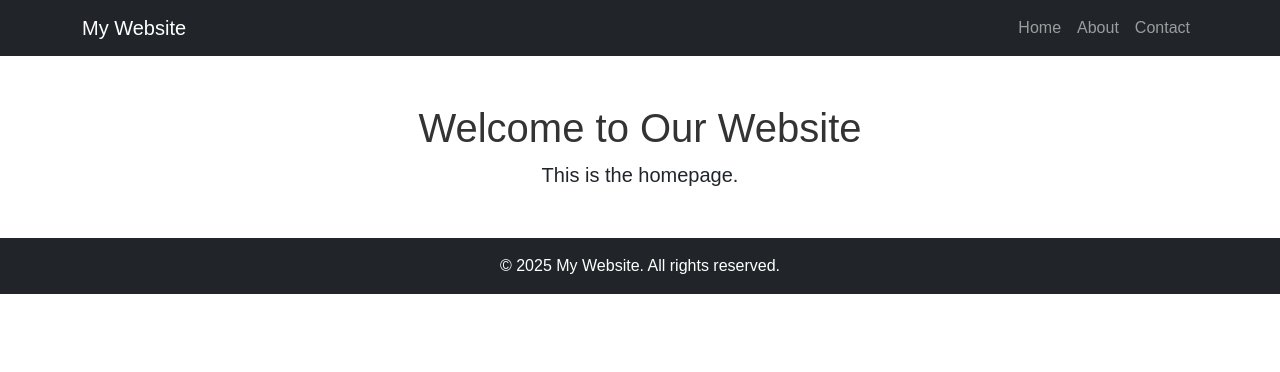
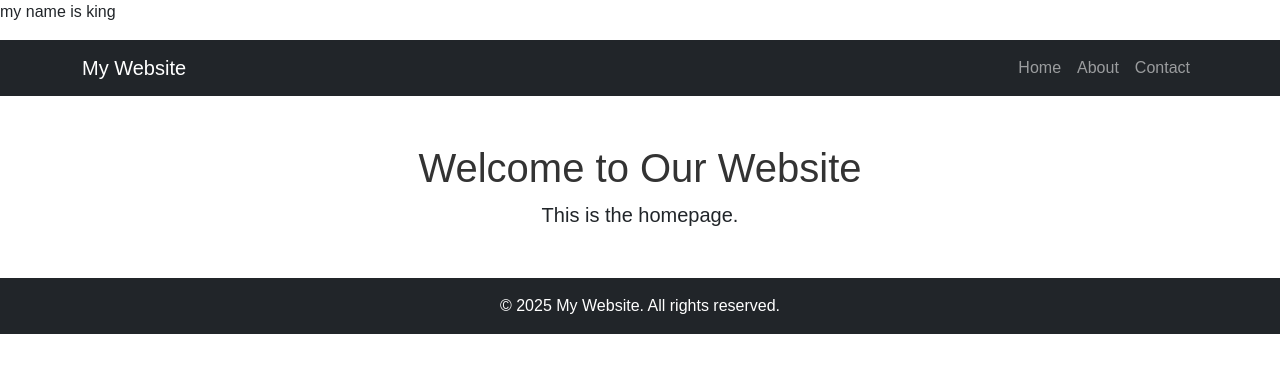
Before and after one commit to satan004/git-project, a plain HTML site: page index.html in a window 1280 px wide. Drawn offline with nearby package versions, Linux system fonts and the light colour scheme.

Commit message:
add name

```diff
--- a/index.html
+++ b/index.html
@@ -8,6 +8,7 @@
     <link rel="stylesheet" href="style.css">
 </head>
 <body>
+    <p>my name is king</p>
     <nav class="navbar navbar-expand-lg navbar-dark bg-dark">
         <div class="container">
             <a class="navbar-brand" href="index.html">My Website</a>
```
